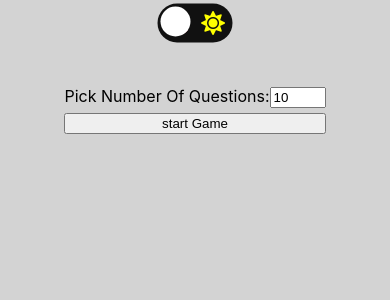
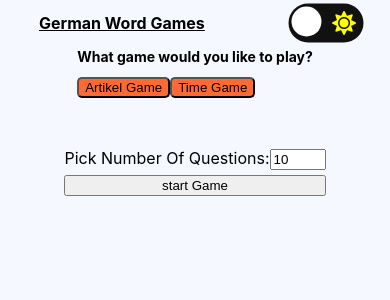
Before and after one commit to idomand/german-quiz-game, a React (Create React App) app: page / in a window 390 px wide. Shown: the top 300 px of the page. Built offline with nearby package versions, Linux system fonts and the light colour scheme.

Commit message:
big cahnges

```diff
--- a/src/App.scss
+++ b/src/App.scss
@@ -1,18 +1,51 @@
+@use "./Styles" as *;
+
 .app {
   display: flex;
   flex-direction: column;
   align-items: center;
   height: 100vh;
+  width: 100vw;
   transition: background 0.2s linear;
   padding-top: 10px;
 }
-
 .light {
-  background-color: lightgrey;
+  background-color: $background-color;
   color: black;
 }
-
 .dark {
   background-color: #292c35;
   color: white;
 }
+
+header {
+  display: flex;
+  width: 80vw;
+  justify-content: space-between;
+  align-items: center;
+  h1 {
+    text-decoration: underline;
+    margin: 0;
+  }
+}
+
+.appButton {
+  @extend .basicButton;
+}
+
+@media only screen and (max-width: 600px) {
+  header {
+    display: flex;
+    width: 80vw;
+    justify-content: space-between;
+    align-items: center;
+    h1 {
+      font-size: 16px;
+    }
+  }
+  .gamePickerWrapper {
+    h2 {
+      font-size: 14px;
+    }
+  }
+}
--- a/src/App.tsx
+++ b/src/App.tsx
@@ -1,16 +1,41 @@
-import React from "react";
+import React, { useState } from "react";
 import ArtikelGame from "./Components/ArtikelGame";
 import "./App.scss";
 import { useTheme } from "./Util/ThemeContext";
 import DarkMoodButton from "./Components/DarkMoodButton";
 
 export default function App() {
+  const [gameType, setGameType] = useState<string | null>("artikel");
   const { themeColor } = useTheme();
 
   return (
     <main className={`app ${themeColor}`}>
-      <DarkMoodButton />
-      <ArtikelGame />
+      <header>
+        <h1>German Word Games</h1>
+        <DarkMoodButton />
+      </header>
+      <div className="gamePickerWrapper">
+        <h2>What game would you like to play?</h2>
+        <button
+          className="appButton"
+          onClick={() => {
+            setGameType("artikel");
+          }}
+        >
+          Artikel Game
+        </button>
+        <button
+          className="appButton"
+          onClick={() => {
+            setGameType("time");
+          }}
+        >
+          Time Game
+        </button>
+      </div>
+
+      {gameType === "artikel" && <ArtikelGame />}
+      {gameType === "time" && <p>time game</p>}
     </main>
   );
 }
--- a/src/Components/ArtikelGame.tsx
+++ b/src/Components/ArtikelGame.tsx
@@ -59,7 +59,6 @@ export default function ArtikelGame() {
 
   if (isGameOver && score === 0) {
     return (
-      <main>
       <section className="preGameScreen">
         <form onSubmit={startGameFunc}>
           <label htmlFor="numberOfQuestions">
@@ -78,7 +77,6 @@ export default function ArtikelGame() {
           <button disabled={!numberOfQuestions}>start Game</button>
         </form>
       </section>
-      </main>
     );
   } else if (isGameOver && score > 0) {
     return (
--- a/src/Components/QuestionCard.scss
+++ b/src/Components/QuestionCard.scss
@@ -1,8 +1,4 @@
-$red: hsl(0, 100%, 50%);
-$green: hsl(120, 100%, 25%);
-$blue: hsl(240, 100%, 50%);
-$neon: hsl(317 100% 54%);
-$bg: hsl(323 21% 16%);
+@use "../Styles/" as *;
 
 .WordWrapper {
   display: flex;
@@ -67,14 +63,10 @@ $bg: hsl(323 21% 16%);
 }
 
 .hintWrapper {
-  // border: solid $blue;
   margin: 10px;
   padding: 10px;
   display: flex;
   justify-content: space-around;
-  &:hover {
-    // background-color: aqua;
-  }
 }
 .rightAnswer {
   box-shadow: 0 0 2em 0.2em $neon;
--- /dev/null
+++ b/src/Styles/_buttons.scss
@@ -0,0 +1,10 @@
+@use "./variables" as *;
+
+.basicButton {
+  border-radius: 5px;
+  background-color: $secondary-color;
+  transition: 0.3s;
+  &:hover {
+    background-color: aqua;
+  }
+}
--- /dev/null
+++ b/src/Styles/_index.scss
@@ -0,0 +1,2 @@
+@forward "./buttons";
+@forward "./variables";
--- /dev/null
+++ b/src/Styles/_variables.scss
@@ -0,0 +1,17 @@
+$primary-color: hsl(0, 0%, 15%);
+$secondary-color: hsl(16, 100%, 60%);
+$text-color: white;
+$background-color: hsl(222, 100%, 98%);
+$red: hsl(0, 100%, 50%);
+$green: hsl(120, 100%, 25%);
+$blue: hsl(240, 100%, 50%);
+$neon: hsl(317 100% 54%);
+$bg: hsl(323 21% 16%);
+
+$font-weights: (
+  "regular": 400,
+  "medium": 500,
+  "bold": 700,
+);
+
+$mobile: 800px;
```
Lines whose indentation alone changed are shown as unchanged.
